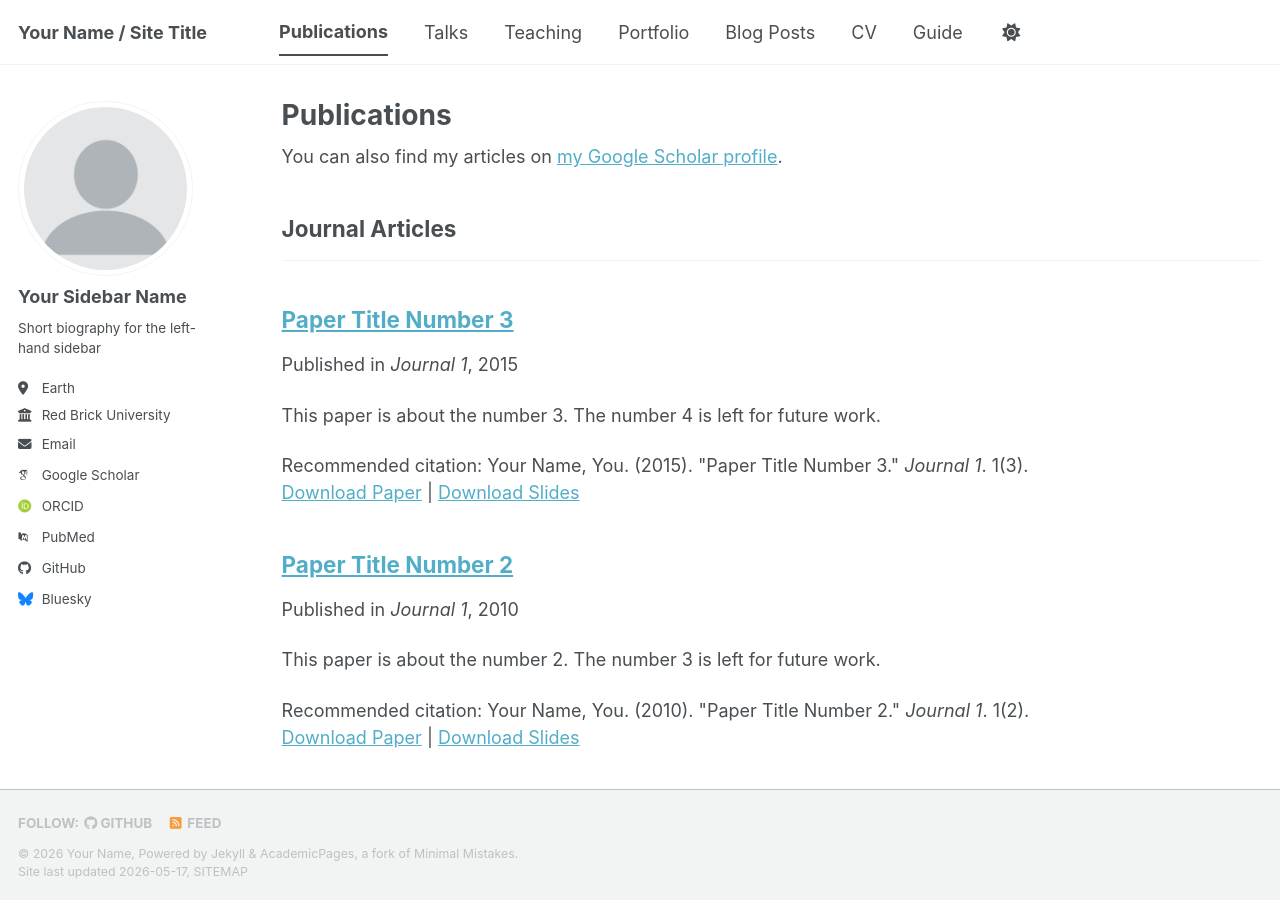
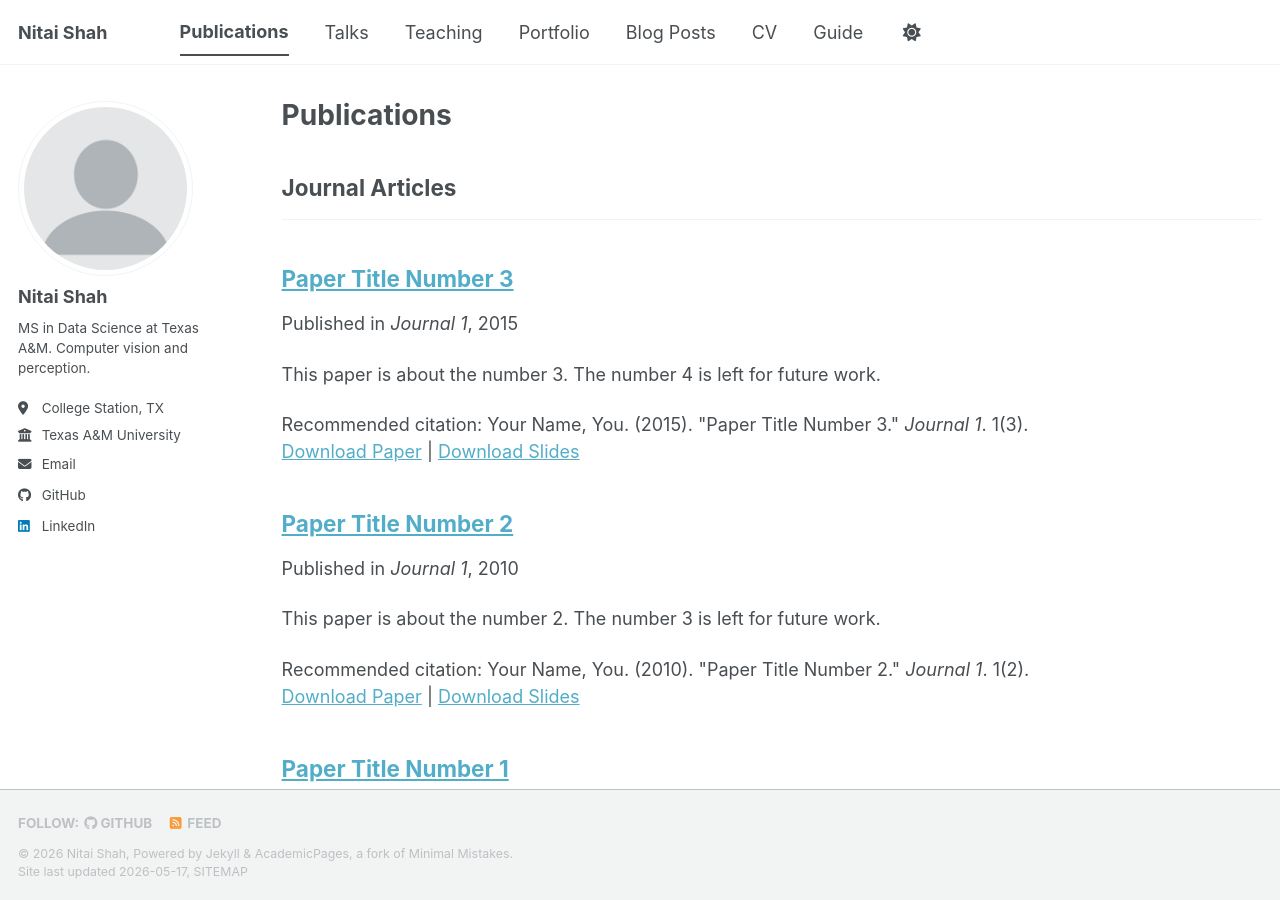
Before and after one commit to Nitai7846/Nitai7846.github.io, a Jekyll site: the page built from _pages/publications.html, in a window 1280 px wide and 900 px high. Built offline with Jekyll 4.4.1, drawn with Linux system fonts in a browser that asks for light colours; some web fonts are replaced; a script bundle is joined from its source files by our own code; library files that are not in the unit come from our copies; some of the changed lines change nothing that is shown.

Commit message:
Update _config.yml

```diff
--- a/_config.yml
+++ b/_config.yml
@@ -8,80 +8,71 @@
 
 # Basic Site Settings
 locale                   : "en-US"
-site_theme               : "default" # The available themes options are "default", "air", "sunrise", "mint", "dirt" and "contrast"
-title                    : "Your Name / Site Title"
+site_theme               : "default"
+title                    : "Nitai Shah"
 title_separator          : "-"
-name                     : &name "Your Name"
-description              : &description "Your Name's academic portfolio"   # Update this with a general description of your site, this is the default if not overridden by a page
-url                      : https://academicpages.github.io # The base hostname & protocol for your site e.g. "https://[your GitHub username].github.io",
-                                                           # or if you already have some other page hosted on Github then use "https://[your GitHub username].github.io/[Your Repo Name]"
-baseurl                  : "" # the subpath of your site, e.g. "/blog"
-repository               : "academicpages/academicpages.github.io"
+name                     : &name "Nitai Shah"
+description              : &description "MS in Data Science | Computer Vision & Perception"
+url                      : https://Nitai7846.github.io
+baseurl                  : ""
+repository               : "Nitai7846/Nitai7846.github.io"
 
-# Site Author - The following control what appear as part of the author content on the side bar.
-#               If a field is blank the icon and link will not appear, otherwise it will be shown.
-#               Additional customization can be done by editing /_includes/author-profile.html
+# Site Author
 author:
-  # Biographic information
   avatar           : "profile.png"
-  name             : "Your Sidebar Name"
-  pronouns         : # example: "she/her"
-  bio              : "Short biography for the left-hand sidebar"
-  location         : "Earth"
-  employer         : "Red Brick University"
-  uri              : # URL
-  email            : "none@example.org"
+  name             : "Nitai Shah"
+  pronouns         :
+  bio              : "MS in Data Science at Texas A&M. Computer vision and perception."
+  location         : "College Station, TX"
+  employer         : "Texas A&M University"
+  uri              :
+  email            : "nitaishah2001@gmail.com"
 
-  # Academic websites
-  academia         : # URL
-  arxiv            : # URL - Update with the correct link to your profile
-  googlescholar    : "https://scholar.google.com/citations?user=PS_CX0AAAAAJ"
-  inspire-hep      : # URL
-  impactstory      : # URL
-  orcid            : "https://orcid.org/yourorcidurl"
-  semantic         : # URL
-  ssrn             : # URL
-  pubmed           : "https://www.ncbi.nlm.nih.gov/pubmed/?term=john+snow"
-  researchgate     : # URL
-  scopus           : # URL
-  zotero           : # URL
+  academia         :
+  arxiv            :
+  googlescholar    :
+  inspire-hep      :
+  impactstory      :
+  orcid            :
+  semantic         :
+  ssrn             :
+  pubmed           :
+  researchgate     :
+  scopus           :
+  zotero           :
 
+  bitbucket        :
+  codepen          :
+  dribbble         :
+  github           : "Nitai7846"
+  kaggle           :
+  stackoverflow    :
 
-  # Repositories and software development
-  bitbucket        : # Username - Update with your username on the site
-  codepen          : # Username
-  dribbble         : # Username
-  github           : "academicpages"
-  kaggle           : # Username
-  stackoverflow    : # User number or user number and name (i.e., use "1" or "1/jeff-atwood")
-
-  # Social media
-  artstation       : # Username
-  bluesky          : "bsky.app" # Replace this with you Bluesky username
-  facebook         : # Username
-  flickr           : # Username
-  foursquare       : # Username
-  goodreads        : # Username
-  google_plus      : # Username
-  keybase          : # Username
-  instagram        : # Username
-  lastfm           : # Username
-  linkedin         : # Username
-  mastodon         : # URL
-  medium           : # URL
-  pinterest        : # Username
-  soundcloud       : # Username
-  steam            : # Username
-  telegram         : # URL
-  tumblr           : # Username
-  twitter          : # Username for X / Twitter
-  vine             : # Username
-  weibo            : # Username
-  wikipedia        : # Username
-  xing             : # Username
-  youtube          : # Username
-  zhihu            : # Username
-
+  artstation       :
+  bluesky          :
+  facebook         :
+  flickr           :
+  foursquare       :
+  goodreads        :
+  google_plus      :
+  keybase          :
+  instagram        :
+  lastfm           :
+  linkedin         :  "https://www.linkedin.com/in/nitaishah15/"
+  mastodon         :
+  medium           :
+  pinterest        :
+  soundcloud       :
+  steam            :
+  telegram         :
+  tumblr           :
+  twitter          :
+  vine             :
+  weibo            :
+  wikipedia        :
+  xing             :
+  youtube          :
+  zhihu            :
 # Publication Category - The following the list of publication categories and their headings
 publication_category:
   books:
```
